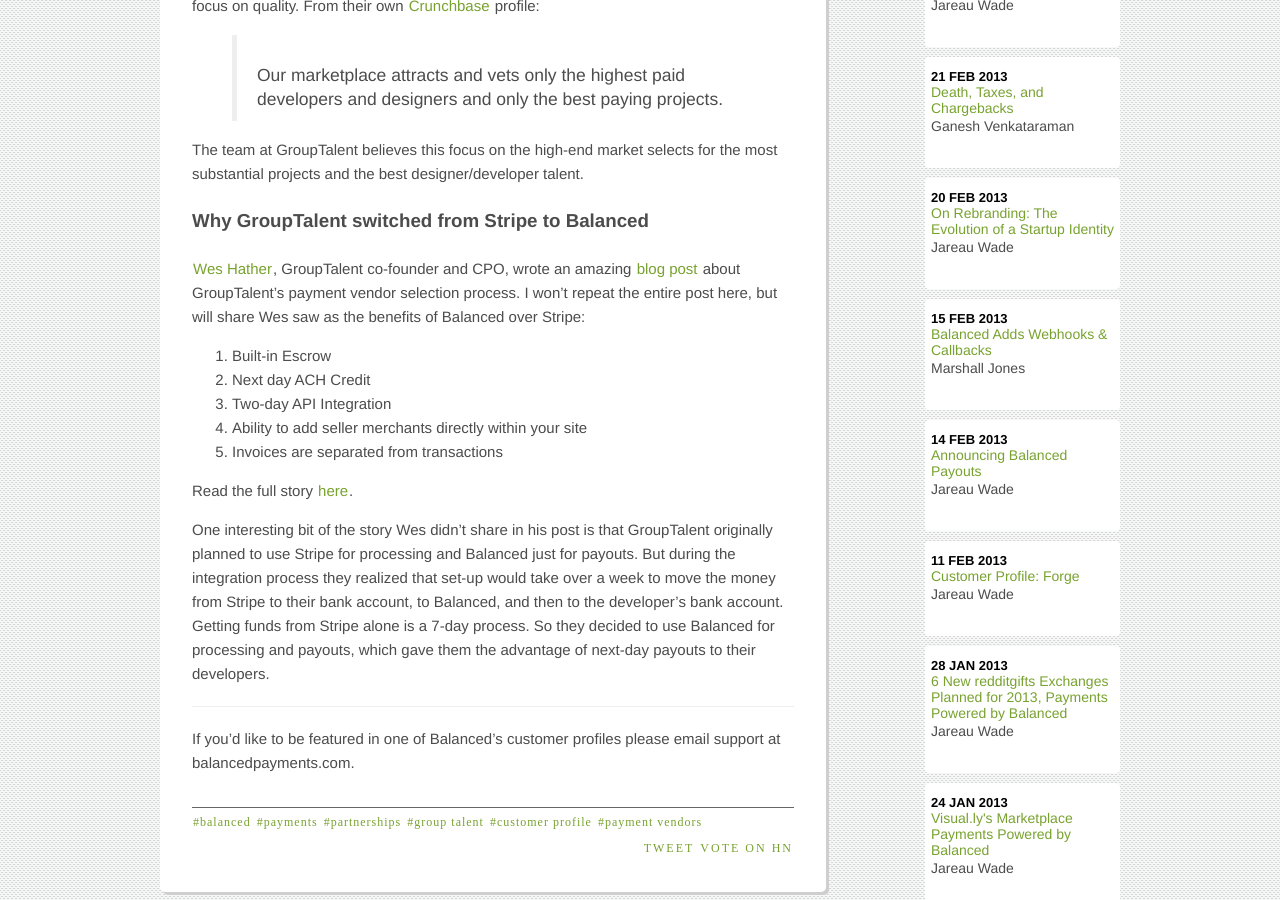
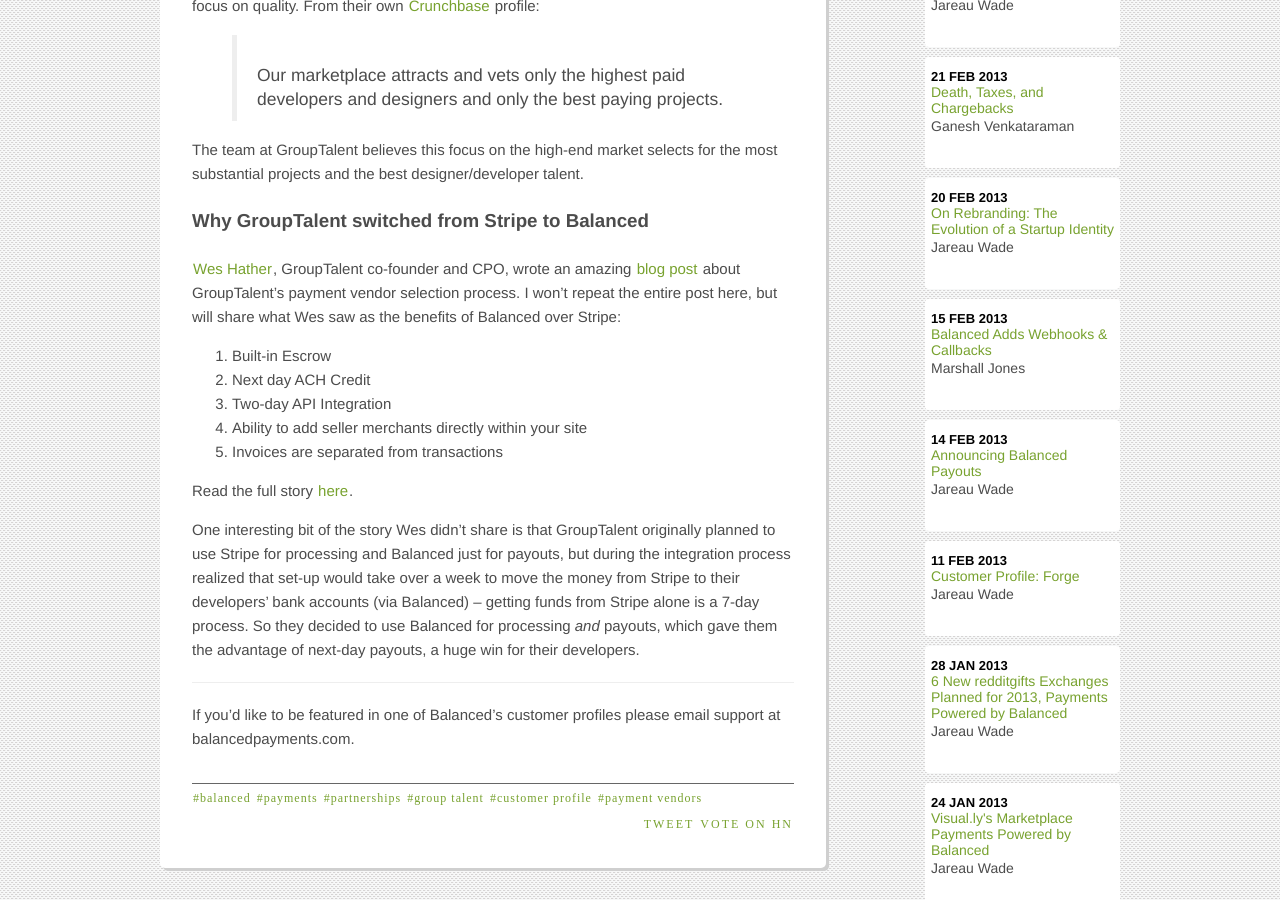
Before and after one commit to balanced/balanced.github.com, a Jekyll site: the page built from _posts/2013-03-04-grouptalent-online-payments-vendor-selection-stripe-balanced.md, in a window 1280 px wide and 900 px high, scrolled down 737 px. Built offline with Jekyll 4.4.1, drawn with Linux system fonts in a browser that asks for light colours; nearby versions of some CDN libraries; library files that are not in the unit come from our copies; Markdown is read by kramdown in place of the engine named in the settings; comment, search, counter and statistics services are not loaded.

Commit message:
Update 2013-03-04-grouptalent-online-payments-vendor-selection-stripe-balanced.md

```diff
--- a/_posts/2013-03-04-grouptalent-online-payments-vendor-selection-stripe-balanced.md
+++ b/_posts/2013-03-04-grouptalent-online-payments-vendor-selection-stripe-balanced.md
@@ -22,7 +22,7 @@
 The team at GroupTalent believes this focus on the high-end market selects for the most substantial projects and the best designer/developer talent.
 
 #### Why GroupTalent switched from Stripe to Balanced
-[Wes Hather](https://grouptalent.com/talent/376), GroupTalent co-founder and CPO, wrote an amazing [blog post](https://grouptalent.com/blog/why-we-switched-from-stripe-to-balanced) about GroupTalent's payment vendor selection process. I won't repeat the entire post here, but will share Wes saw as the benefits of Balanced over Stripe:
+[Wes Hather](https://grouptalent.com/talent/376), GroupTalent co-founder and CPO, wrote an amazing [blog post](https://grouptalent.com/blog/why-we-switched-from-stripe-to-balanced) about GroupTalent's payment vendor selection process. I won't repeat the entire post here, but will share what Wes saw as the benefits of Balanced over Stripe:
 
 1. Built-in Escrow
 2. Next day ACH Credit
@@ -32,7 +32,7 @@
 
 Read the full story [here](https://grouptalent.com/blog/why-we-switched-from-stripe-to-balanced).
 
-One interesting bit of the story Wes didn't share in his post is that GroupTalent originally planned to use Stripe for processing and Balanced just for payouts. But during the integration process they realized that set-up would take over a week to move the money from Stripe to their bank account, to Balanced, and then to the developer's bank account. Getting funds from Stripe alone is a 7-day process. So they decided to use Balanced for processing and payouts, which gave them the advantage of next-day payouts to their developers.
+One interesting bit of the story Wes didn't share is that GroupTalent originally planned to use Stripe for processing and Balanced just for payouts, but during the integration process realized that set-up would take over a week to move the money from Stripe to their developers' bank accounts (via Balanced) -- getting funds from Stripe alone is a 7-day process. So they decided to use Balanced for processing _and_ payouts, which gave them the advantage of next-day payouts, a huge win for their developers.
 
 ---
  If you'd like to be featured in one of Balanced's customer profiles please email support at balancedpayments.com.
```
